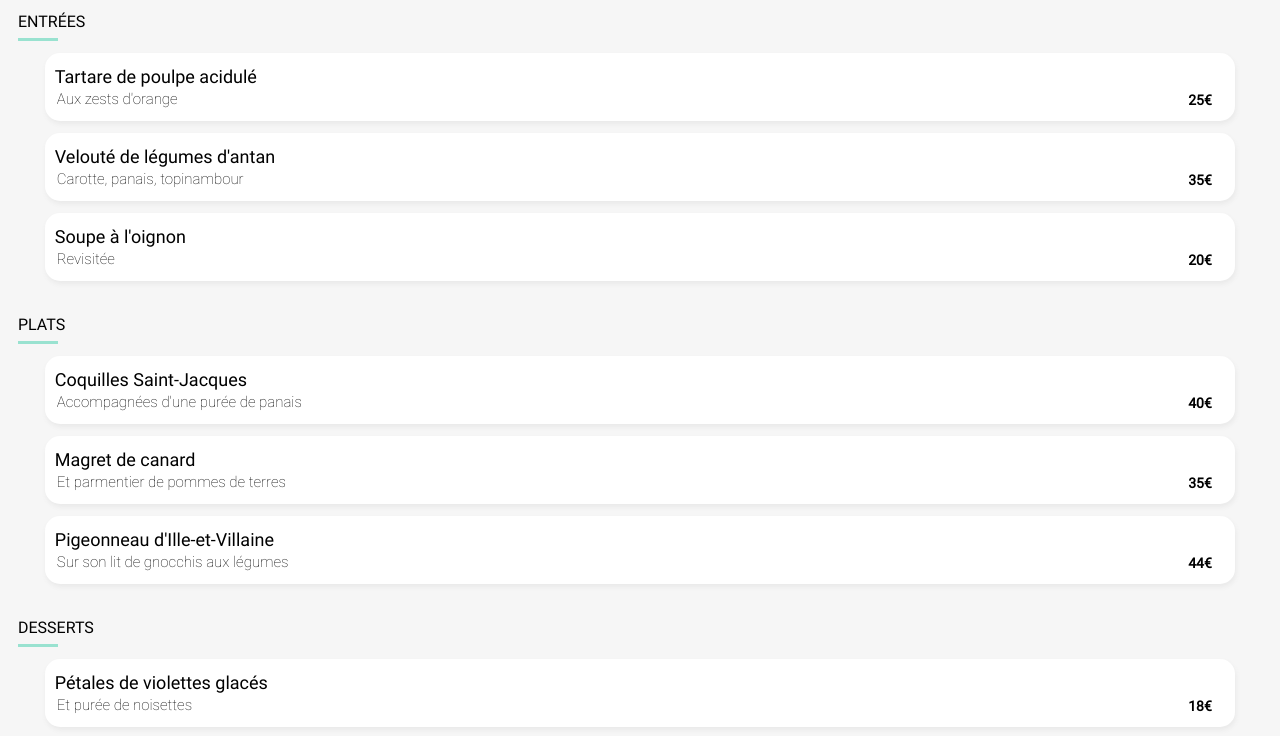
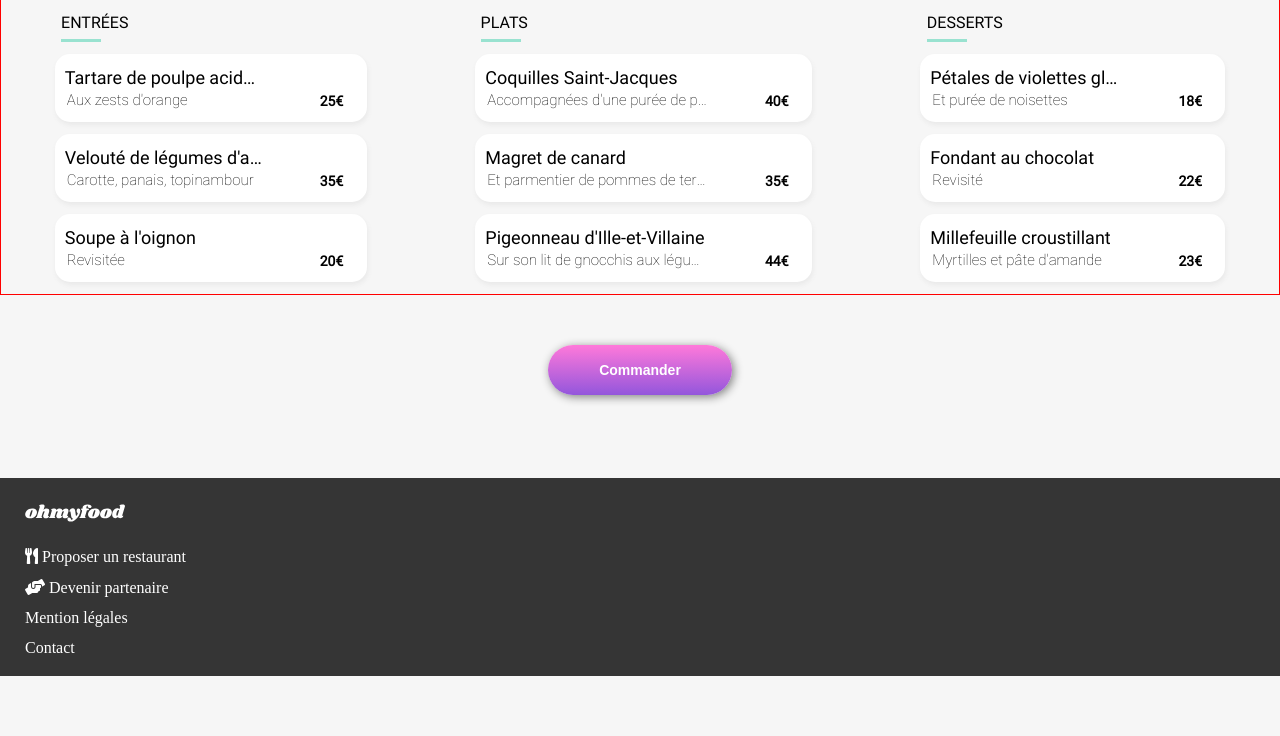
Before and after one commit to denisk13005/KirmanDenis_3_18032021, a website: page restos/aLaFrançaise/aLaFrançaise.html in a window 1280 px wide. Shown: the part 367-1103 px from the top of the page. After the commit the page ends 1043 px from the top, so only its background shows below. Drawn offline with Linux system fonts and the light colour scheme.

Commit message:
mise en forme section tab + desktop

```diff
--- a/layouts/restos.scss
+++ b/layouts/restos.scss
@@ -59,6 +59,9 @@ header {
     width: 100%;
     height: 110%;
     object-fit: cover;
+    @media(min-width:600px){
+        object-fit:fill;
+    }
     }
 }
 section{
@@ -68,6 +71,13 @@ section{
     background: #f6f6f6;
     position: relative;
     bottom: 32px;
+    @media(min-width: 600px ){
+        margin: auto;
+        max-width: 600px;
+    }
+    @media(min-width:1080px){
+        max-width: 100%;
+    }
 }
 .menu__header{
     display: flex;
@@ -103,6 +113,13 @@ section{
         transform: scale(0);
     }
 
+}
+.restos{
+    @media(min-width:1080px){
+        display:flex;
+        justify-content: space-around;
+        border: 1px solid red;
+}
 }
 .menu__title{
     margin-top: 36px;
--- a/restos/aLaFrançaise/aLaFrançaise.html
+++ b/restos/aLaFrançaise/aLaFrançaise.html
@@ -6,7 +6,6 @@
     <meta name="viewport" content="width=device-width, initial-scale=1.0">
     <link rel="stylesheet" href="https://use.fontawesome.com/releases/v5.8.1/css/all.css" integrity="sha384-50oBUHEmvpQ+1lW4y57PTFmhCaXp0ML5d60M1M7uH2+nqUivzIebhndOJK28anvf" crossorigin="anonymous">
     <link rel="stylesheet" type="text/css" href="../../layouts/restos.css">
-
     <title>A la Française</title>
 </head>
 <body>
@@ -34,8 +33,9 @@
             <svg version="1.1" class="heart__color heart__color--1" xmlns="http://www.w3.org/2000/svg" xmlns:xlink="http://www.w3.org/1999/xlink" x="0px" y="0px"
             viewBox="0 0 512 512" style="enable-background:new 0 0 512 512;" xml:space="preserve">
 
-            <linearGradient id="gradient" x1="0" x2="0" y1="0" y2="1">
+            <linearGradient id="gradient" x1="0" x2="1" y1="0" y2="1">
                     <stop offset="0%" stop-color="#9356dc"/>
+
                     <stop offset="100%" stop-color="#ff79da"/>
             </linearGradient>
             <path style="fill: url(#gradient);" d="M378.667,21.333c-56.792,0-103.698,52.75-122.667,77.646
@@ -47,8 +47,9 @@
         </svg>
         </div>
 
-
+        <div class="restos">
             <!--PARTIE ENTREES-->
+            <div class="entrance">
                 <h3 class="menu__title">ENTRÉES</h3>
                     <div class="menu__btn  menu__btn--entrance">
                         <div class="menu__btn--title">
@@ -62,6 +63,7 @@
                         </div>
 
                     </div>
+
                 <div class="menu__btn menu__btn--entrance">
                     <div class="menu__btn--title">
                         <h3>Velouté de légumes d'antan<br/><span>Carotte, panais, topinambour</span></h3>
@@ -82,8 +84,8 @@
                         </div>
                     </div>
                 </div>
-
-
+            </div>
+            <div class="dish">
             <!--PARTIE PLATS-->
                 <h3 class="menu__title">PLATS</h3>
                 <div class="menu__btn menu__btn--dish">
@@ -117,9 +119,11 @@
                         </div>
                     </div>
                 </div>
-
+            </div>
+            <div class="desserts">
             <!--PARTIE DESSERTS-->
                 <h3 class="menu__title">DESSERTS</h3>
+
                 <div class="menu__btn menu__btn--desserts">
                     <div class="menu__btn--title">
                         <h3>Pétales de violettes glacés<br/><span>Et purée de noisettes</span></h3>
@@ -131,6 +135,7 @@
                     </div>
 
                 </div>
+
                 <div class="menu__btn menu__btn--desserts">
                     <div class="menu__btn--title">
                         <h3>Fondant au chocolat<br/><span>Revisité</span></h3>
@@ -141,6 +146,7 @@
                         </div>
                     </div>
                 </div>
+
                 <div class="menu__btn menu__btn--desserts">
                     <div class="menu__btn--title">
                         <h3>Millefeuille croustillant<br/><span>Myrtilles et pâte d'amande</span></h3>
@@ -151,6 +157,11 @@
                         </div>
                     </div>
                 </div>
+
+            </div>
+        </div>
+
+
         <button><span>Commander</span></button>
 
     </section>
```
Also changed, not shown: restos/laNoteEnchantée/laNoteEnchantee.html (+1 -1 lines), restos/laPalletteDuGoût/laPaletteDuGoût.html (+1 -1 lines), restos/leDéliceDesSens/leDéliceDesSens.html (+1 -1 lines), layouts/restos.css, restos/laNoteEnchantée/note.css, 2 other files. Lines whose indentation alone changed are shown as unchanged.
